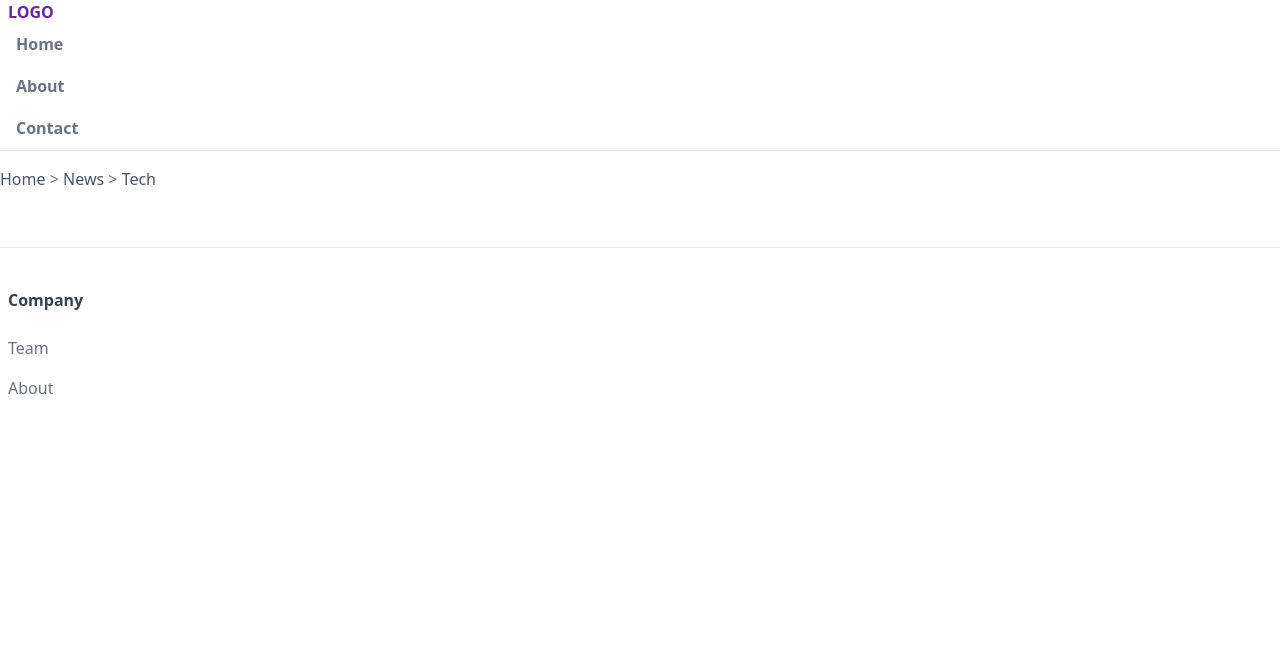
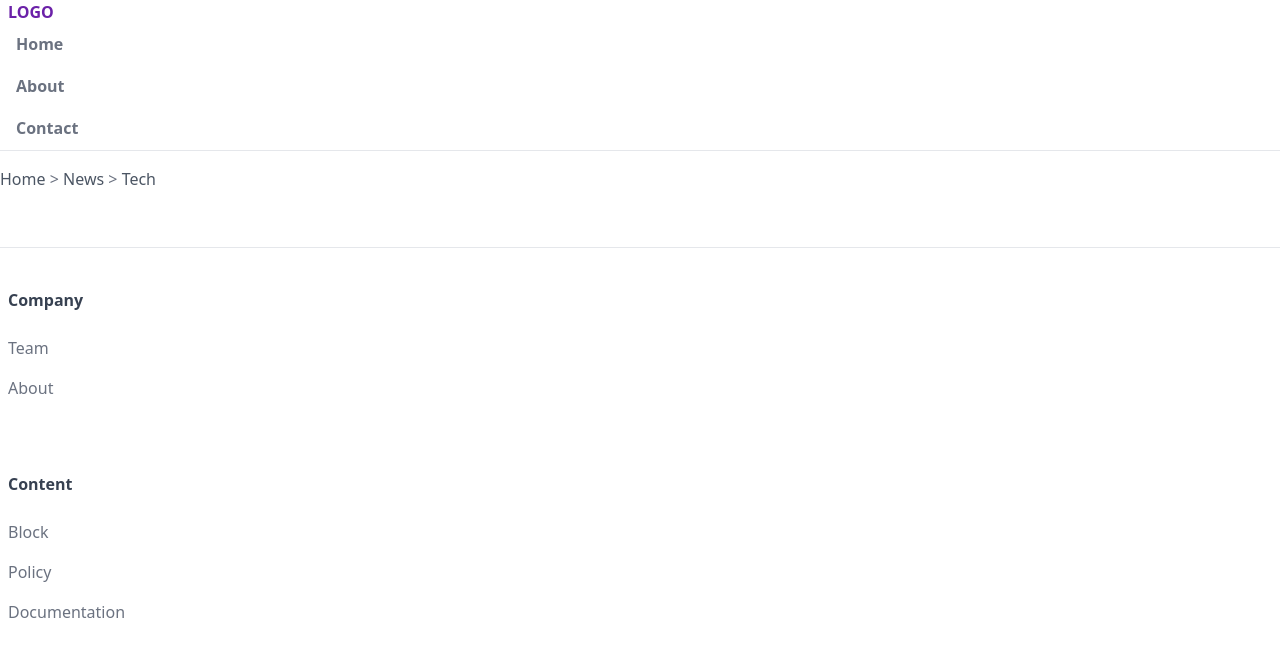
Before and after one commit to Gapotchenko-Yakov/tailwind-news, a website: page index.html in a window 1280 px wide. Drawn offline with nearby package versions, Linux system fonts and the light colour scheme; files that its build step writes are made by us from their sources.

Commit message:
Decoration

```diff
--- a/index.html
+++ b/index.html
@@ -53,7 +53,7 @@
     <!-- footer -->
     <footer class="border-t mt-10 py-10 px-2">
       <div>
-        <div>
+        <div class="mb-16">
           <h6 class="font-semibold text-gray-700 mb-4">Company</h6>
           <ul>
             <li>
@@ -72,6 +72,36 @@
             </li>
           </ul>
         </div>
+
+        <div>
+          <h6 class="font-semibold text-gray-700 mb-4">Content</h6>
+          <ul>
+            <li>
+              <a
+                href="#"
+                class="inline-block text-gray-500 py-2 hover:underline decoration-gray-700 underline-offset-2"
+              >
+                Block
+              </a>
+            </li>
+            <li>
+              <a
+                href="#"
+                class="inline-block text-gray-500 py-2 hover:underline decoration-gray-700 underline-offset-2"
+              >
+                Policy
+              </a>
+            </li>
+            <li>
+              <a
+                href="#"
+                class="inline-block text-gray-500 py-2 hover:underline decoration-gray-700 underline-offset-2"
+              >
+                Documentation
+              </a>
+            </li>
+          </ul>
+        </div>
       </div>
     </footer>
   </body>
```
